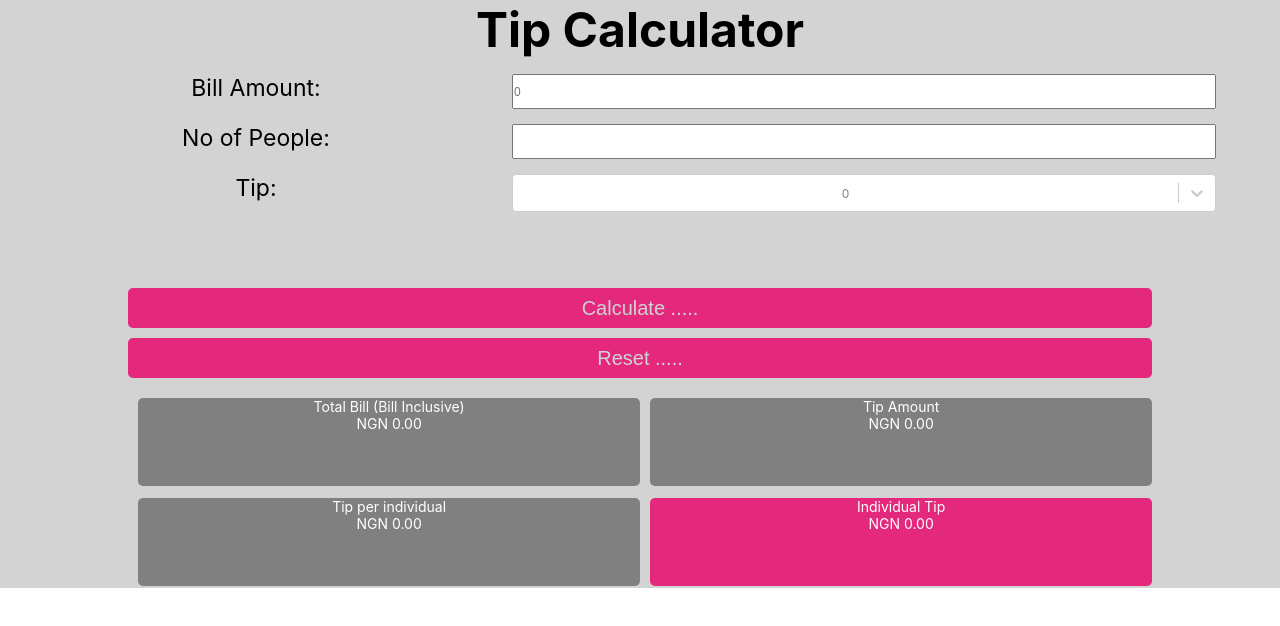
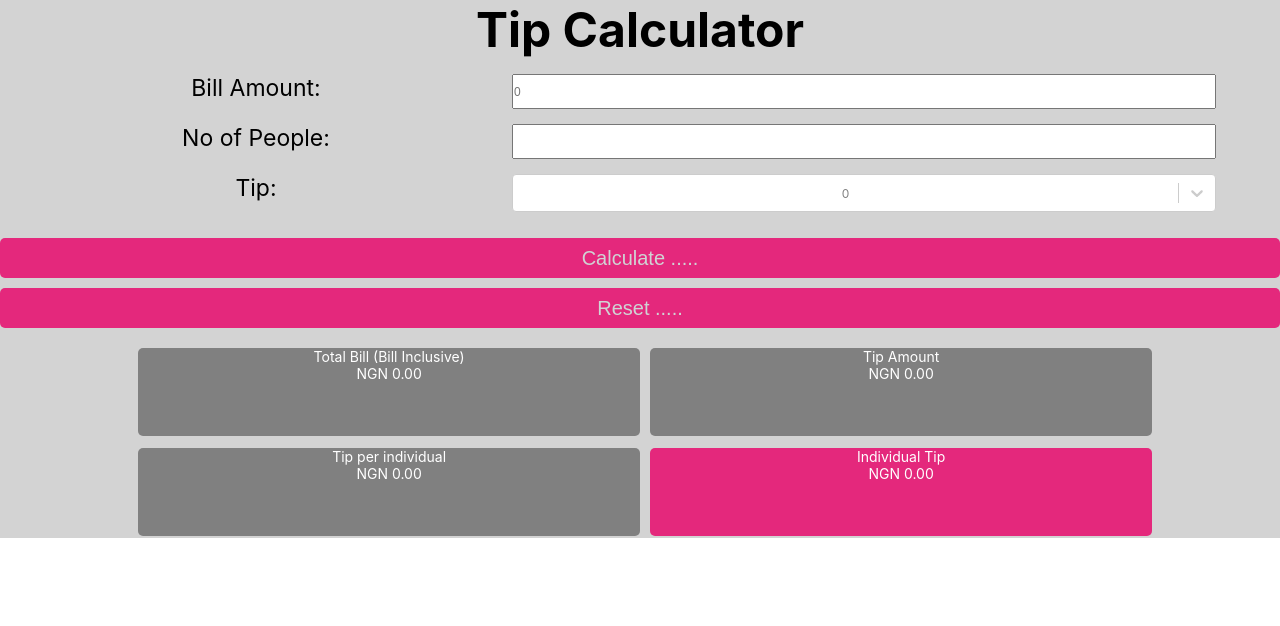
Before and after one commit to rico4pepe/rico4pepe.github.io, a React (Create React App) app: page / in a window 1280 px wide. Shown: the top 626 px of the page. Built offline with nearby package versions, Linux system fonts and the light colour scheme.

Commit message:
more corrections on css

```diff
--- a/src/App.css
+++ b/src/App.css
@@ -33,7 +33,7 @@ button{
 
 .space_form_component{
   display: flex;
-  /* height: 50px; */
+   height: 50px;
   padding-top: 15px;
 
 }
@@ -103,4 +103,48 @@ label {
       height: 90%;
 
   }
+
+
+button{
+    width: 100%;
+    height: 40px;
 }
+
+.space_form_component{
+    display: flex;
+    height: 50px;
+    padding-top: 15px;
+
+}
+
+input[type="number"] {
+    height: 35px;
+    width: 55%;
+}
+
+select{
+    height: 35px;
+    width: 55%;
+}
+
+label{
+    display: block;
+    width: 40%;
+    font-size: 23px;
+}
+.displayResult{
+    width: 80%;
+    height: 90px;
+    display: flex;
+    margin-top: 10px;
+    margin-left: 10%;
+}
+
+.box{
+    height: 98%;
+    width: 49%;
+    margin-left: 1%;
+    justify-content: space-between;
+    border-radius: 5px;
+}
+}
```
